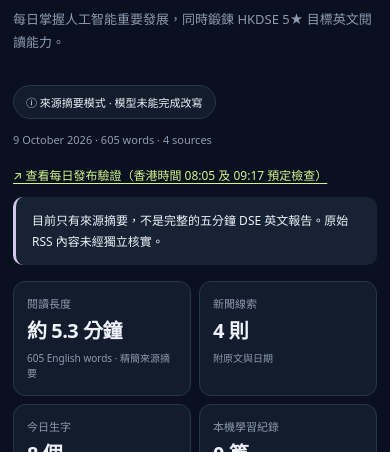
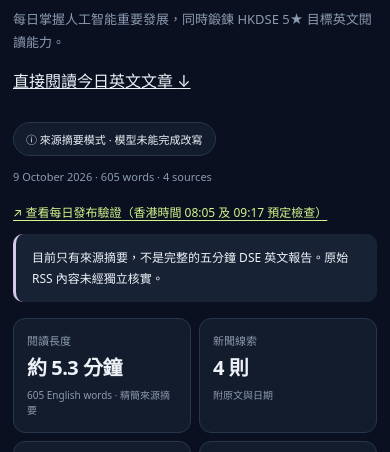
Before and after one commit to Tom-gpt65/ai-daily-intelligence, a plain HTML site: page site/index.html in a window 390 px wide. Shown: the part 320-772 px from the top of the page. Drawn offline with Linux system fonts and the light colour scheme.

Commit message:
Add one-tap shortcut to the article for iPhone students

```diff
--- a/site/index.html
+++ b/site/index.html
@@ -49,6 +49,7 @@
           <h1>Your five-minute<br><em>AI perspective.</em></h1>
           <p>每日掌握人工智能重要發展，同時鍛鍊 HKDSE 5★ 目標英文閱讀能力。</p>
         </section>
+        <a class="jump-to-reader" href="#reader">直接閱讀今日英文文章 <span aria-hidden="true">↓</span></a>
         <div class="status-row"><span id="status-banner" class="status-pill">載入中…</span><div id="report-metadata" class="report-metadata"></div></div>
         <a class="audit-link" href="https://github.com/Tom-gpt65/ai-daily-intelligence/actions/workflows/audit.yml" target="_blank" rel="noopener noreferrer">↗ 查看每日發布驗證（香港時間 08:05 及 09:17 預定檢查）</a>
         <div id="freshness-note" class="freshness-note hidden" role="status"></div>
```
